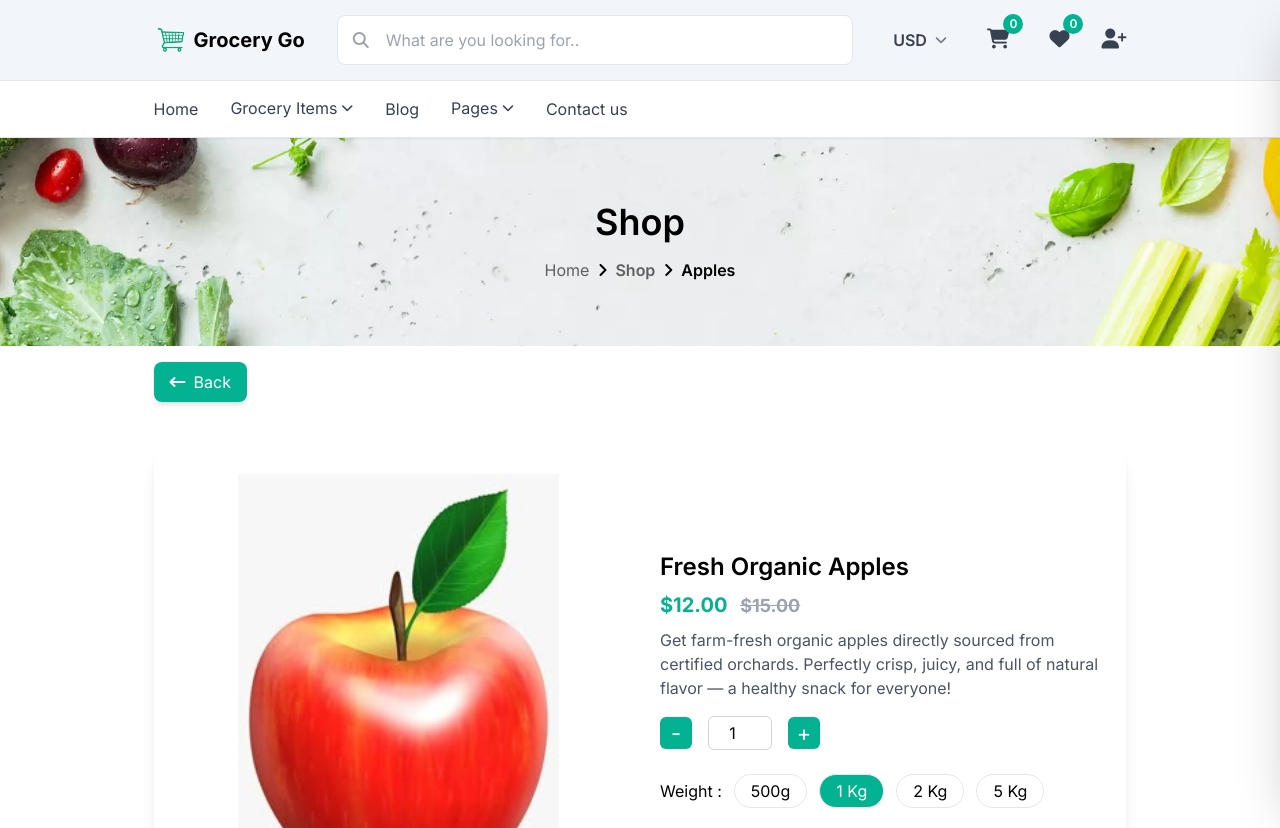
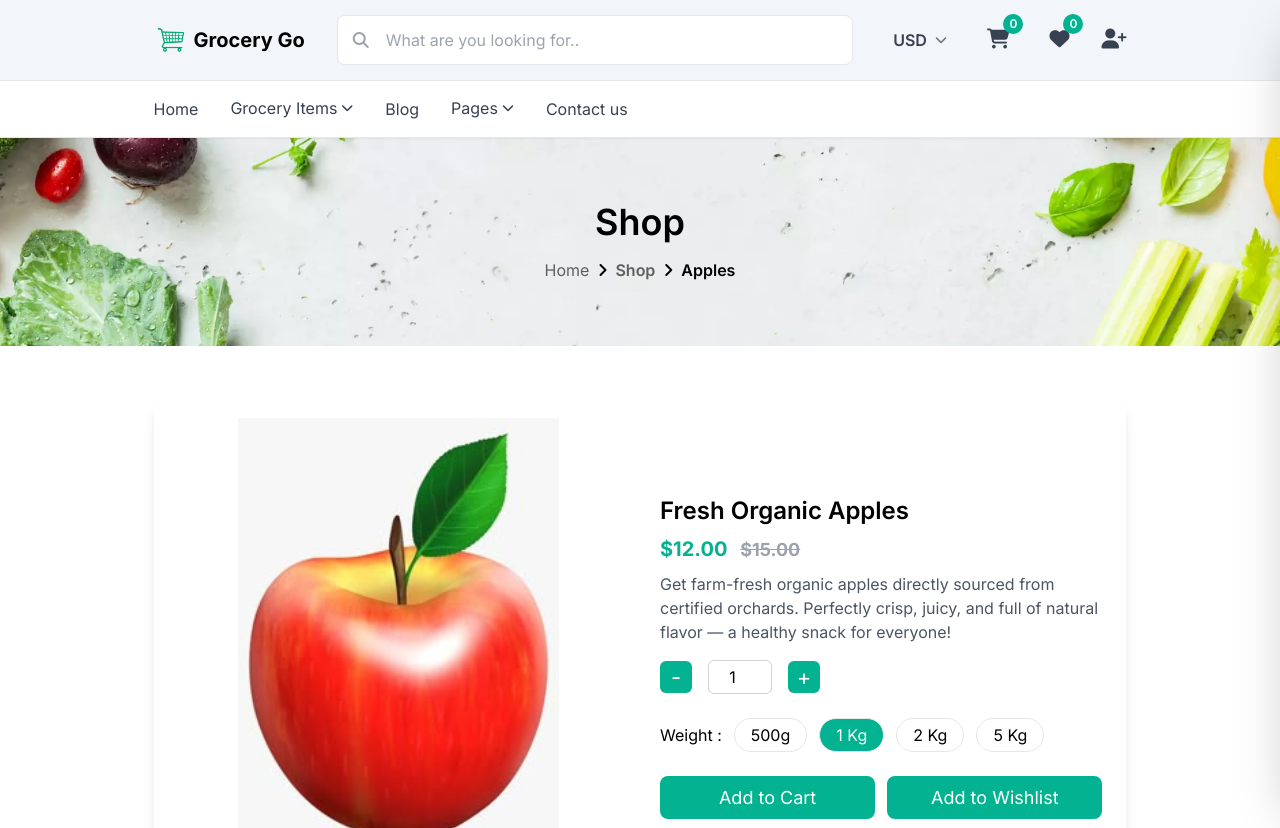
Before and after one commit to riyanseevaghasiya1/e-commarce-grocery, a website: page ProductDetails.html in a window 1280 px wide. Shown: the top 828 px of the page. Drawn offline with nearby package versions, Linux system fonts and the light colour scheme.

Commit message:
refactor(ProductDetails): remove back button from product page
The back button was commented out as it's no longer needed in the product details page navigation flow.

```diff
--- a/ProductDetails.html
+++ b/ProductDetails.html
@@ -92,10 +92,10 @@
 
 	<div id="productMainContent" class="a_header_container px-4 sm:px-0" style="display:none;">
 
-		<button onclick="window.history.back()" class="inline-flex items-center gap-2 bg-[#02B290]
+		<!-- <button onclick="window.history.back()" class="inline-flex items-center gap-2 bg-[#02B290]
 		text-white px-4 py-2 rounded-lg shadow-md transition mt-4">
 			<i class="fa-solid fa-arrow-left-long"></i> Back
-		</button>
+		</button> -->
 
 		<div class="py-8 md:py-10 xl:py-12 2xl:py-14 3xl:pb-18">
 			<!-- Product Section -->
```
